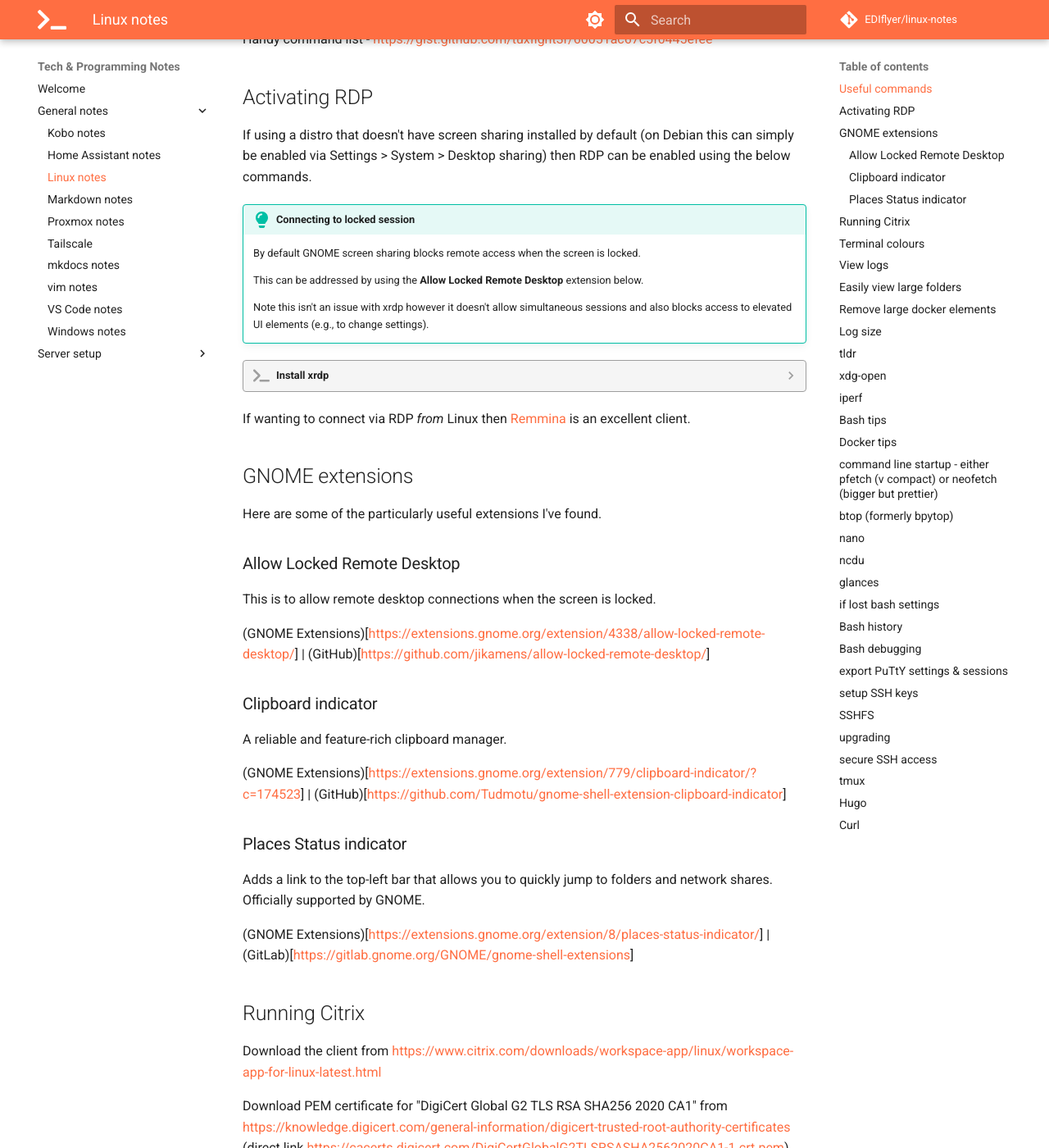
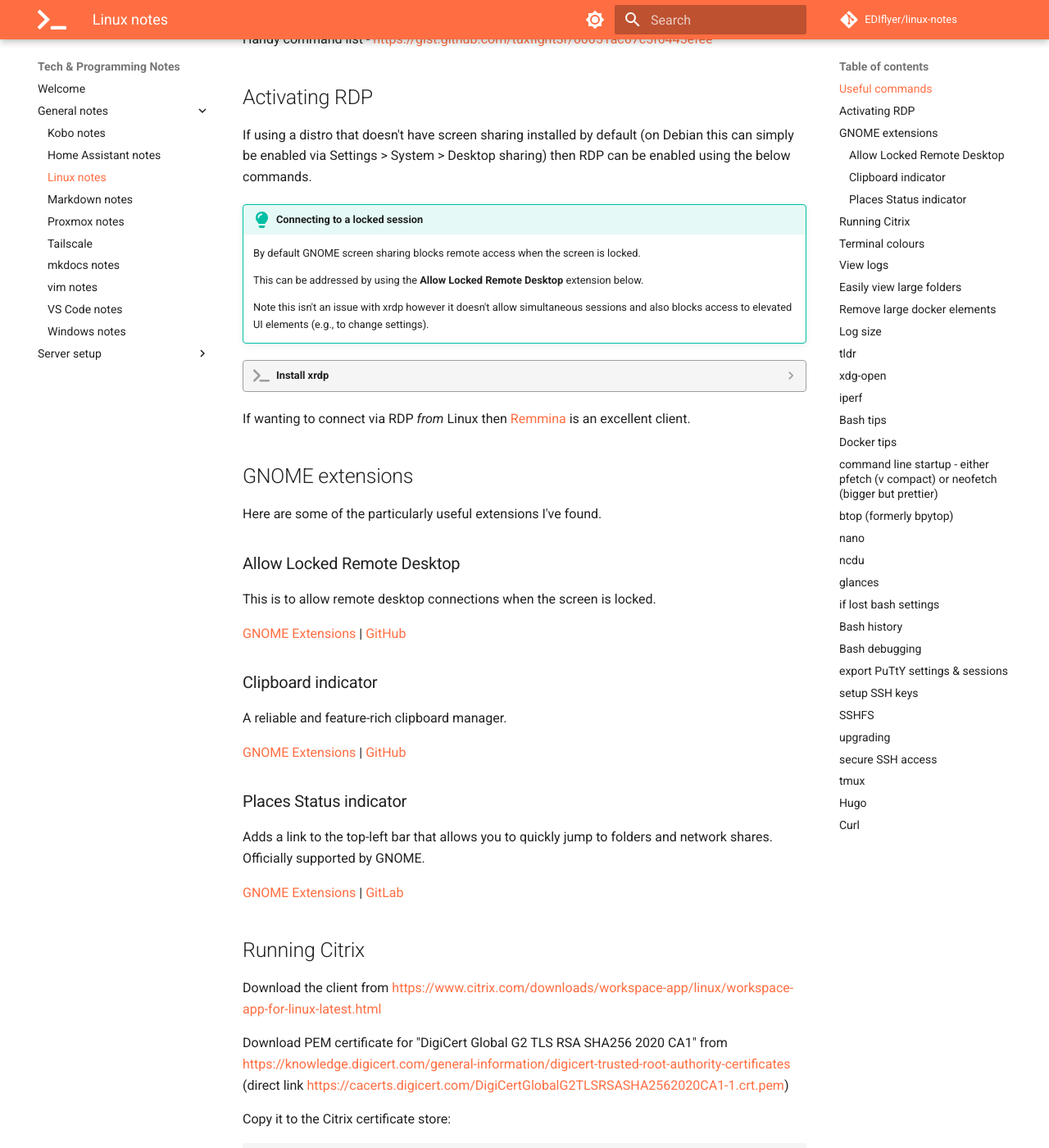
Before and after one commit to EDIflyer/linux-notes, an MkDocs documentation site: the page built from docs/general-notes/linux_notes.md, in a window 1280 px wide and 1400 px high, scrolled down 960 px. Shown: the whole window at 82% size. Built offline with MkDocs 1.6.1 and Material for MkDocs 9.7.7, drawn with Linux system fonts in a browser that asks for light colours; comment, search, counter and statistics services are not loaded.

Commit message:
fix: typos

```diff
--- a/docs/general-notes/linux_notes.md
+++ b/docs/general-notes/linux_notes.md
@@ -36,7 +36,7 @@ Handy command list - https://gist.github.com/tuxfight3r/60051ac67c5f0445efee
 ## Activating RDP
 If using a distro that doesn't have screen sharing installed by default (on Debian this can simply be enabled via Settings > System > Desktop sharing) then RDP can be enabled using the below commands.
 
-!!! tip "Connecting to locked session"
+!!! tip "Connecting to a locked session"
     By default GNOME screen sharing blocks remote access when the screen is locked.
 
     This can be addressed by using the **Allow Locked Remote Desktop** extension below.
@@ -71,17 +71,17 @@ Here are some of the particularly useful extensions I've found.
 ### Allow Locked Remote Desktop
 This is to allow remote desktop connections when the screen is locked.
 
-(GNOME Extensions)[https://extensions.gnome.org/extension/4338/allow-locked-remote-desktop/] | (GitHub)[https://github.com/jikamens/allow-locked-remote-desktop/]
+[GNOME Extensions](https://extensions.gnome.org/extension/4338/allow-locked-remote-desktop/) | [GitHub](https://github.com/jikamens/allow-locked-remote-desktop/)
 
 ### Clipboard indicator
 A reliable and feature-rich clipboard manager.
 
-(GNOME Extensions)[https://extensions.gnome.org/extension/779/clipboard-indicator/?c=174523] | (GitHub)[https://github.com/Tudmotu/gnome-shell-extension-clipboard-indicator]
+[GNOME Extensions](https://extensions.gnome.org/extension/779/clipboard-indicator/?c=174523) | [GitHub](https://github.com/Tudmotu/gnome-shell-extension-clipboard-indicator)
 
 ### Places Status indicator
 Adds a link to the top-left bar that allows you to quickly jump to folders and network shares.  Officially supported by GNOME.
 
-(GNOME Extensions)[https://extensions.gnome.org/extension/8/places-status-indicator/] | (GitLab)[https://gitlab.gnome.org/GNOME/gnome-shell-extensions]
+[GNOME Extensions](https://extensions.gnome.org/extension/8/places-status-indicator/) | [GitLab](https://gitlab.gnome.org/GNOME/gnome-shell-extensions)
 
 ## Running Citrix
 Download the client from https://www.citrix.com/downloads/workspace-app/linux/workspace-app-for-linux-latest.html
```
